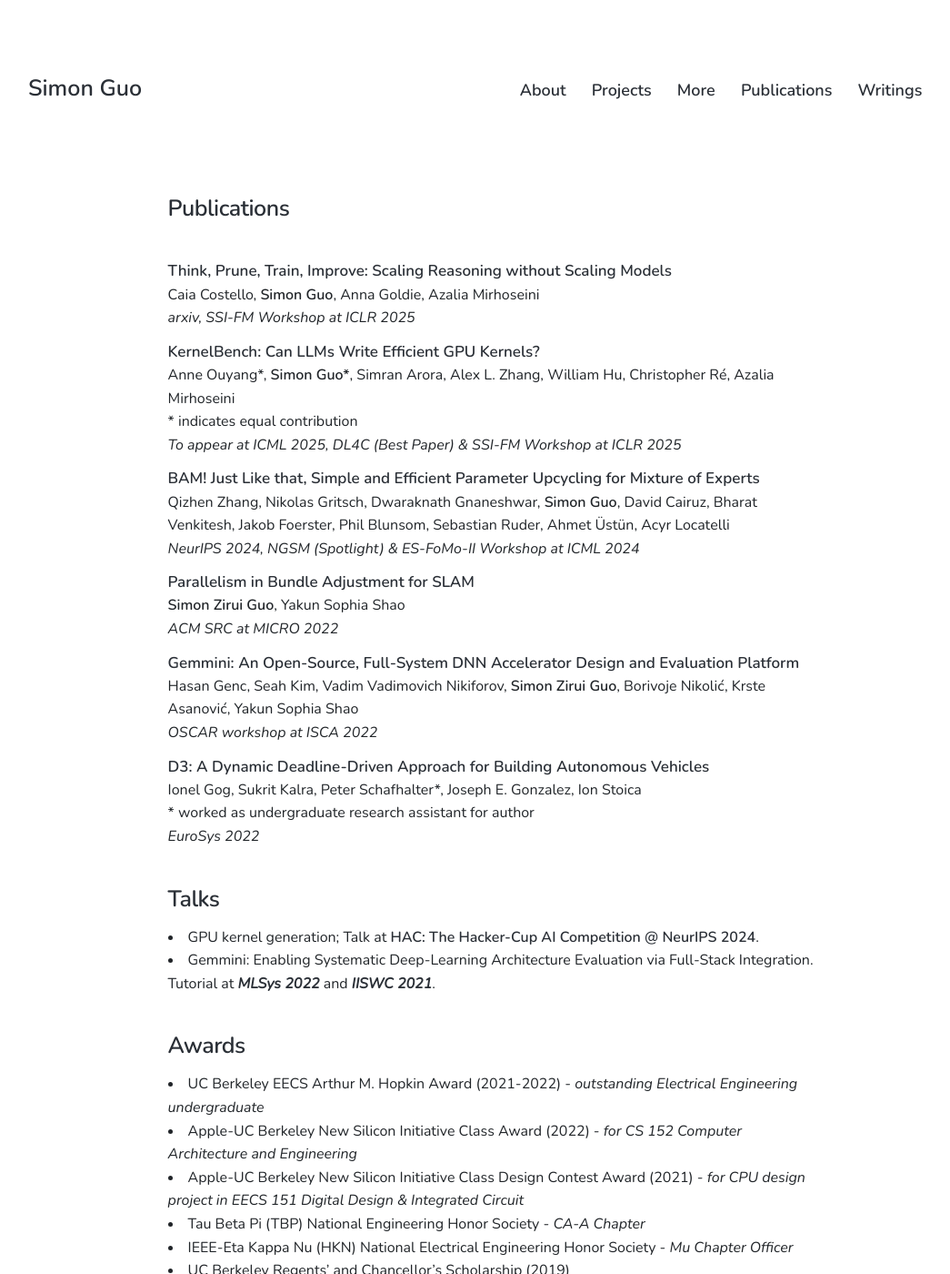
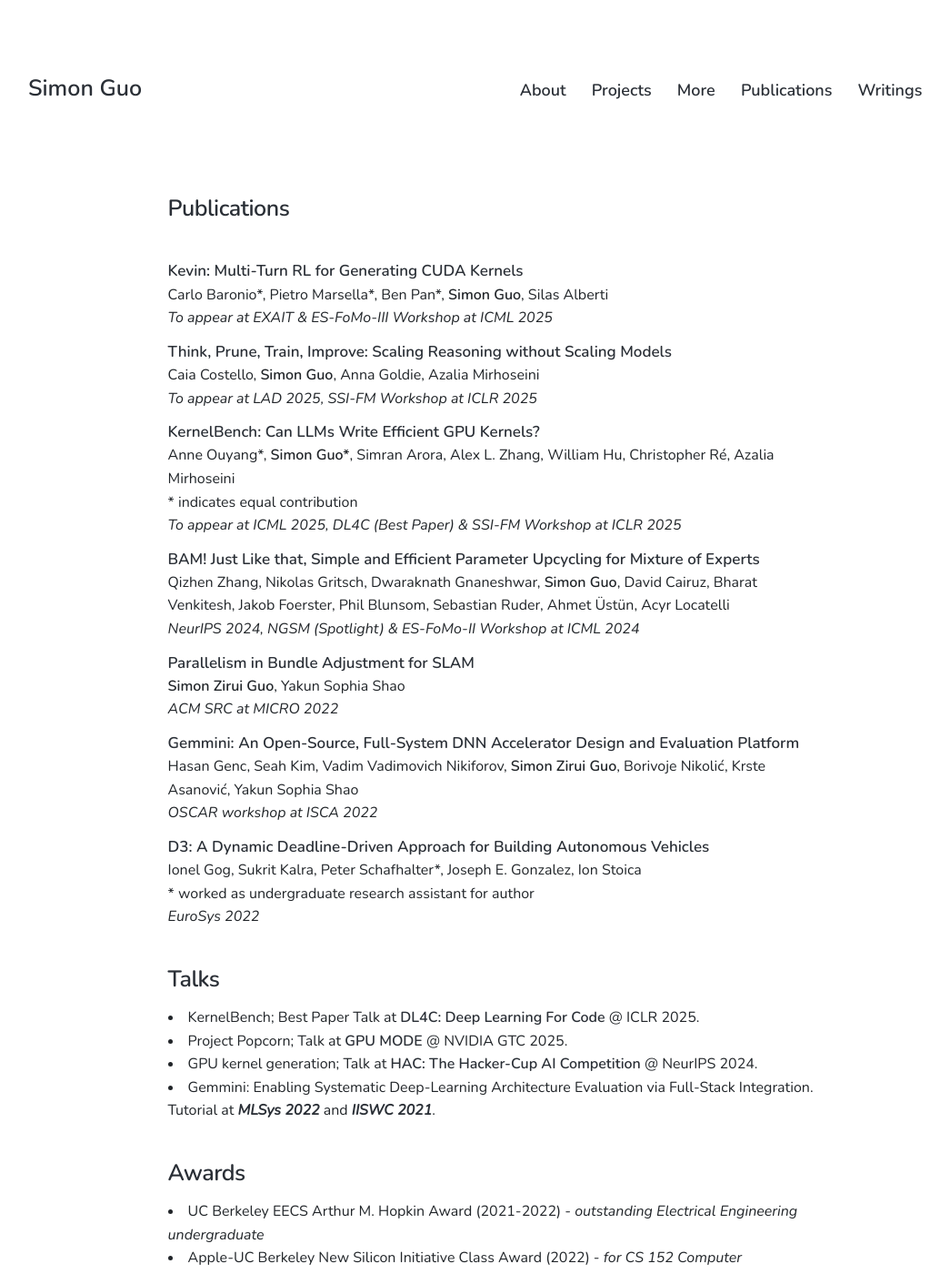
Before and after one commit to simonguozirui/simonguozirui.github.io, a Jekyll site: the page built from _pages/pub.md, in a window 1280 px wide and 1400 px high. Shown: the whole window at 91% size, without its empty margins (97-1142 px from the left). Built offline with Jekyll 4.4.1, drawn with Linux system fonts in a browser that asks for light colours; nearby versions of some CDN libraries; some of the changed text lies outside the part shown.

Commit message:
add kevin and iclr talks

```diff
--- a/_pages/pub.md
+++ b/_pages/pub.md
@@ -56,8 +56,10 @@ featured_image:
 
 
 <h2>Talks</h2>
- <ul>
- <li> GPU kernel generation; Talk at <a href="https://neurips.cc/virtual/2024/108288">HAC: The Hacker-Cup AI Competition @ NeurIPS 2024</a>.</li>
+<ul>
+ <li> KernelBench; Best Paper Talk at <a href="https://iclr.cc/virtual/2025/workshop/23976#wse-detail-10000567"> DL4C: Deep Learning For Code </a> @ ICLR 2025. </li>
+ <li> Project Popcorn; Talk at <a href="https://youtu.be/mdDVkBeFy9A?feature=shared&t=2160"> GPU MODE </a> @ NVIDIA GTC 2025. </li>
+ <li> GPU kernel generation; Talk at <a href="https://neurips.cc/virtual/2024/108288">HAC: The Hacker-Cup AI Competition</a> @ NeurIPS 2024.</li>
  <li> Gemmini: Enabling Systematic Deep-Learning Architecture Evaluation via Full-Stack
 Integration. Tutorial at <a href="https://sites.google.com/berkeley.edu/gemmini-tutorial-mlsys-2022/##h.moh3t9dwtezk"><i>MLSys 2022</i></a> and <a href="https://sites.google.com/berkeley.edu/gemminitutorialiiswc2021/"><i>IISWC 2021</i></a>. </li>
 </ul>
@@ -90,3 +92,6 @@ I like especially like to thank the following individuals for kindness and mento
   <li><a href="https://www.linkedin.com/in/lakabuli/">Leyla Kabuli  </a> </li>
   <li><a href="https://www.linkedin.com/in/rohan-pai-a95b2b53/">Rohan Pai  </a> </li>
 </ul>
+
+<h2> Mentoring </h2>
+I am lucky to have worked with amazing master and undergrad students on various projects: <a href="https://www.linkedin.com/in/williamh20/">William Hu</a>, <a href="https://www.linkedin.com/in/caia-costello-5b4064216/">Caia Costello</a>, <a href="https://www.linkedin.com/in/carlo-baronio/">Carlo Baronio</a>, <a href="https://www.linkedin.com/in/pietro-max-marsella/">Pietro Marsella</a>, <a href="https://www.linkedin.com/in/ybenpan/">Ben Pan</a>.
--- a/index.html
+++ b/index.html
@@ -30,8 +30,9 @@ featured_image:
 
             <p class="about_text">
                 I am a Computer Science Ph.D. student at Stanford University. Currently during my first year, I am rotating with
-                <a href="http://azaliamirhoseini.com/"> Prof. Azalia Mirhoseini </a> in the <a href="https://scalingintelligence.github.io/"> Scaling Intelligence Lab</a>
-                and <a href="https://cs.stanford.edu/~chrismre/">Prof. Christopher Ré</a> in the <a href="https://hazyresearch.stanford.edu/">Hazy Research Lab</a>.
+                <a href="http://azaliamirhoseini.com/"> Prof. Azalia Mirhoseini </a> in the <a href="https://scalingintelligence.github.io/"> Scaling Intelligence Lab</a>,
+                <a href="https://cs.stanford.edu/~chrismre/">Prof. Christopher Ré</a> in the <a href="https://hazyresearch.stanford.edu/">Hazy Research Lab</a>,
+                and <a href="https://thashim.github.io/">Prof. Tatsunori Hashimoto</a>.
             </p>
             <p> I studied  <a href="https://eecs.berkeley.edu/">Electrical Engineering and Computer
                     Sciences</a> during my undergrad at Berkeley. I was luckily involved in the <a href="https://slice.eecs.berkeley.edu/">SLICE lab</a> working with <a href="https://people.eecs.berkeley.edu/~ysshao/">Prof. Sophia Shao</a>,
```
Also changed, not shown: _research/2025-04-25-tpt.md (+2 -2 lines), _research/2025-05-15-kevin.md (added, +20 -0 lines), images/research/kevin-rl.png (added).
